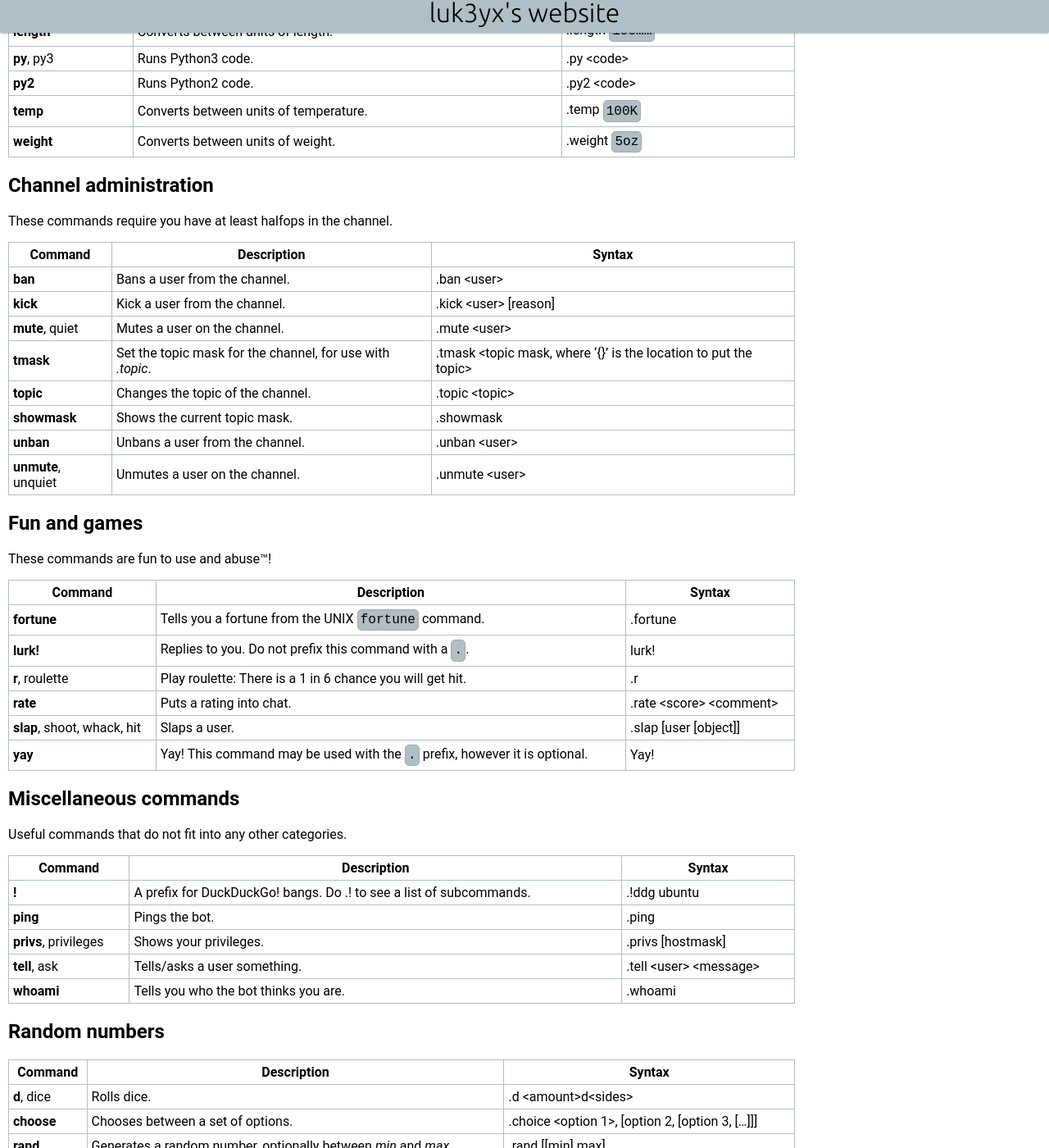
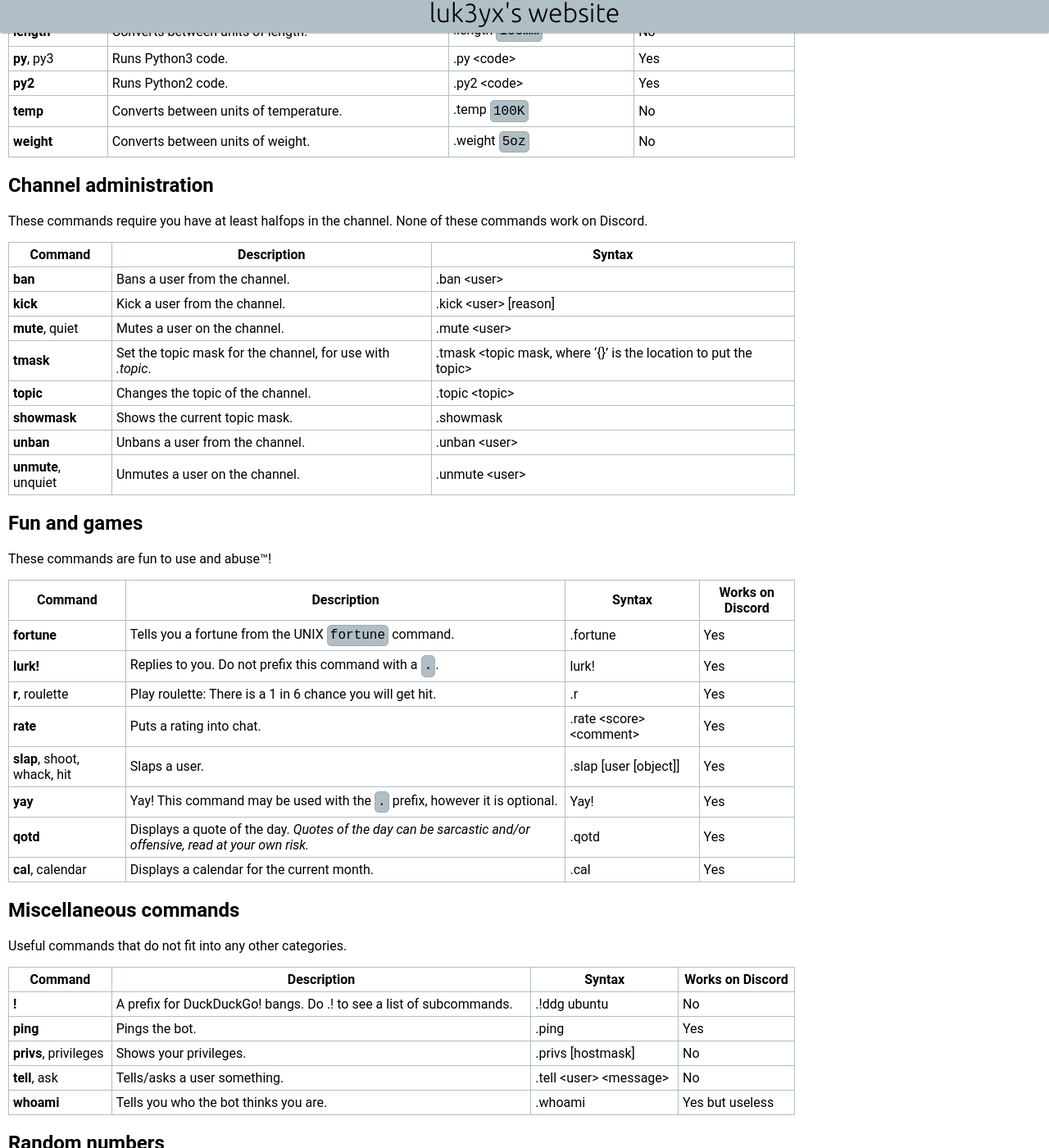
Before and after one commit to luk3yx/luk3yx.github.io, a Jekyll site: the page built from lurk.md, in a window 1280 px wide and 1400 px high, scrolled down 363 px. Shown: the whole window at 82% size. Built offline with Jekyll 4.4.1, drawn with Linux system fonts in a browser that asks for light colours; some of the changed text lies outside the part shown.

Commit message:
Update lurk.md

```diff
--- a/lurk.md
+++ b/lurk.md
@@ -12,18 +12,19 @@ All commands are prefixed with a `.`.
 ## Calculations and conversions
 These commands do not require any permissions.
 
-| Command       | Description | Syntax |
-| ------------- | ----------- | ------ |
-| **c**, calc   | Calculates an expression. | .c `5 + 5` |
-| **cur**       | Gets the exchange rate for a currency. | .cur `5` `USD` in `EUR` |
-| **length**    | Converts between units of length. | .length `100mm` |
-| **py**, py3   | Runs Python3 code. | .py \<code> |
-| **py2**       | Runs Python2 code. | .py2 \<code> |
-| **temp**      | Converts between units of temperature. | .temp `100K` |
-| **weight**    | Converts between units of weight. | .weight `5oz` |
+| Command       | Description | Syntax | Works on Discord |
+| ------------- | ----------- | ------ | ---------------- |
+| **c**, calc   | Calculates an expression. | .c `5 + 5` | Yes |
+| **cur**       | Gets the exchange rate for a currency. | .cur `5` `USD` in `EUR` | No |
+| **length**    | Converts between units of length. | .length `100mm` | No |
+| **py**, py3   | Runs Python3 code. | .py \<code> | Yes |
+| **py2**       | Runs Python2 code. | .py2 \<code> | Yes |
+| **temp**      | Converts between units of temperature. | .temp `100K` | No |
+| **weight**    | Converts between units of weight. | .weight `5oz` | No |
 
 ## Channel administration
-These commands require you have at least halfops in the channel.
+These commands require you have at least halfops in the channel. None of these
+commands work on Discord.
 
 | Command       | Description | Syntax |
 | ------------- | ----------- | ------ |
@@ -39,63 +40,65 @@ These commands require you have at least halfops in the channel.
 ## Fun and games
 These commands are fun to use and abuse&#x2122;!
 
-| Command       | Description | Syntax |
-| ------------- | ----------- | ------ |
-| **fortune**   | Tells you a fortune from the UNIX `fortune` command. | .fortune |
-| **lurk!** | Replies to you. Do not prefix this command with a `.`. | lurk! |
-| **r**, roulette | Play roulette: There is a 1 in 6 chance you will get hit. | .r |
-| **rate**      | Puts a rating into chat. | .rate \<score> \<comment> |
-| **slap**, shoot, whack, hit | Slaps a user. | .slap [user [object]] |
-| **yay** | Yay! This command may be used with the `.` prefix, however it is optional. | Yay! |
+| Command       | Description | Syntax | Works on Discord |
+| ------------- | ----------- | ------ | ---------------- |
+| **fortune**   | Tells you a fortune from the UNIX `fortune` command. | .fortune | Yes |
+| **lurk!** | Replies to you. Do not prefix this command with a `.`. | lurk! | Yes |
+| **r**, roulette | Play roulette: There is a 1 in 6 chance you will get hit. | .r | Yes |
+| **rate**      | Puts a rating into chat. | .rate \<score> \<comment> | Yes |
+| **slap**, shoot, whack, hit | Slaps a user. | .slap [user [object]] | Yes |
+| **yay** | Yay! This command may be used with the `.` prefix, however it is optional. | Yay! | Yes |
+| **qotd** | Displays a quote of the day. *Quotes of the day can be sarcastic and/or offensive, read at your own risk.* | .qotd | Yes |
+| **cal**, calendar | Displays a calendar for the current month. | .cal | Yes |
 
 ## Miscellaneous commands
 Useful commands that do not fit into any other categories.
 
-| Command       | Description | Syntax |
-| ------------- | ----------- | ------ |
-| **!**         | A prefix for DuckDuckGo! bangs. Do .! to see a list of subcommands. | .!ddg ubuntu |
-| **ping**      | Pings the bot. | .ping |
-| **privs**, privileges | Shows your privileges. | .privs [hostmask] |
-| **tell**, ask | Tells/asks a user something. | .tell \<user> \<message> |
-| **whoami**    | Tells you who the bot thinks you are. | .whoami |
+| Command       | Description | Syntax | Works on Discord |
+| ------------- | ----------- | ------ | ---------------- |
+| **!**         | A prefix for DuckDuckGo! bangs. Do .! to see a list of subcommands. | .!ddg ubuntu | No |
+| **ping**      | Pings the bot. | .ping | Yes |
+| **privs**, privileges | Shows your privileges. | .privs [hostmask] | No |
+| **tell**, ask | Tells/asks a user something. | .tell \<user> \<message> | No |
+| **whoami**    | Tells you who the bot thinks you are. | .whoami | Yes but useless |
 
 ## Random numbers
 
-| Command       | Description | Syntax |
-| ------------- | ----------- | ------ |
-| **d**, dice   | Rolls dice. | .d \<amount>d\<sides> |
-| **choose**    | Chooses between a set of options. | .choice \<option 1>, [option 2, [option 3, [...]]] |
-| **rand**      | Generates a random number, optionally between *min* and *max*. | .rand [[min] max] |
+| Command       | Description | Syntax | Works on Discord |
+| ------------- | ----------- | ------ | ---------------- |
+| **d**, dice   | Rolls dice. | .d \<amount>d\<sides> | Yes |
+| **choose**    | Chooses between a set of options. | .choice \<option 1>, [option 2, [option 3, [...]]] | Yes |
+| **rand**      | Generates a random number, optionally between *min* and *max*. | .rand [[min] max] | Yes |
 
 ## Text manipulation
 
-| Command       | Description | Syntax |
-| ------------- | ----------- | ------ |
-| **&aelig;**, ae | Adds *&aelig;* and *&oelig;* into text. | .ae \<text> |
-| **b64**, base64 | Encodes text into base64. | .base64 \<text> |
-| **b64d**, base64-d | Decodes base64-encoded text. | .base64-d \<base64> |
-| **lower**     | Converts text to lowercase. | .lower \<text> |
-| **rev**       | Reverses text. | .rev \<text> |
-| **silly**     | Randomizes capitalization througout the text | .silly \<text> |
-| **sillyae**   | A mix of *.silly* and *.&aelig;* | .sillyae \<text> |
-| **upper**     | Converts text to uppercase. | .upper \<text> |
+| Command       | Description | Syntax | Works on Discord |
+| ------------- | ----------- | ------ | ---------------- |
+| **&aelig;**, ae | Adds *&aelig;* and *&oelig;* into text. | .ae \<text> | Yes |
+| **b64**, base64 | Encodes text into base64. | .base64 \<text> | Yes |
+| **b64d**, base64-d | Decodes base64-encoded text. | .base64-d \<base64> | Yes |
+| **lower**     | Converts text to lowercase. | .lower \<text> | Yes |
+| **rev**       | Reverses text. | .rev \<text> | Yes |
+| **silly**     | Randomizes capitalization througout the text | .silly \<text> | Yes |
+| **sillyae**   | A mix of *.silly* and *.&aelig;* | .sillyae \<text> | Yes |
+| **upper**     | Converts text to uppercase. | .upper \<text> | Yes |
 
 ## Time
 Some commands are not shown here, as they do not have many uses.
 
-| Command       | Description | Syntax |
-| ------------- | ----------- | ------ |
-| **t**, time   | Gets the current time. | .t [tzdata timezone] |
-| **gettz**     | Gets your current timezone. | .gettz |
-| **settz**     | Sets your current timezone. If you don't know what timezone you are in, please visit https://sopel.chat/tz. | .settz \<tzdata timezone> |
-| **resettz**   | Resets your current timezone to the default. | .resettz |
-| **countdown** | Shows how long it is until midnight on the specified day. | .countdown \<YYYY> \<MM> \<DD> |
+| Command       | Description | Syntax | Works on Discord |
+| ------------- | ----------- | ------ | ---------------- |
+| **t**, time   | Gets the current time. | .t [tzdata timezone] | Yes |
+| **gettz**     | Gets your current timezone. | .gettz | No |
+| **settz**     | Sets your current timezone. If you don't know what timezone you are in, please visit https://sopel.chat/tz. | .settz \<tzdata timezone> | No |
+| **resettz**   | Resets your current timezone to the default. | .resettz | No |
+| **countdown** | Shows how long it is until midnight on the specified day. | .countdown \<YYYY> \<MM> \<DD> | Not well |
 
 ## Translating and spell checking
 These commands use [Google Translate](https://translate.google.com).
 
-| Command       | Description | Syntax |
-| ------------- | ----------- | ------ |
-| **spellcheck** | Checks the spelling of a word. | .spellcheck \<word> |
-| **tr**, translate | Translates text to/from another language. | .tr [:\<from> [:\<to>]] \<text> |
-| **mangle**    | Translates text to/from many languages, making it almost unreadable. | .mangle \<text> |
+| Command       | Description | Syntax | Works on Discord |
+| ------------- | ----------- | ------ | ---------------- |
+| **spellcheck** | Checks the spelling of a word. | .spellcheck \<word> | No |
+| **tr**, translate | Translates text to/from another language. | .tr [:\<from> [:\<to>]] \<text> | No |
+| **mangle**    | Translates text to/from many languages, making it almost unreadable. | .mangle \<text> | No |
```
